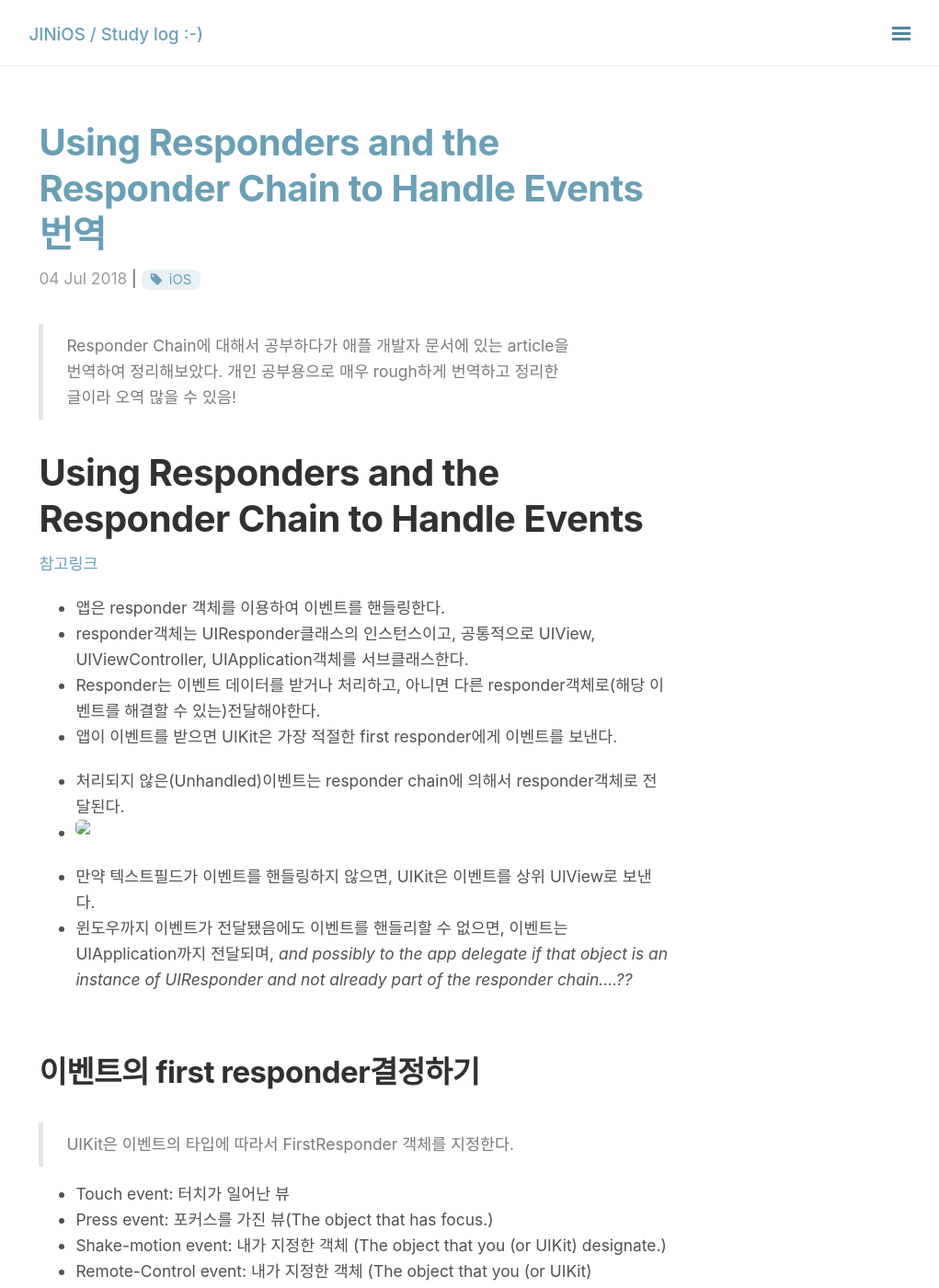
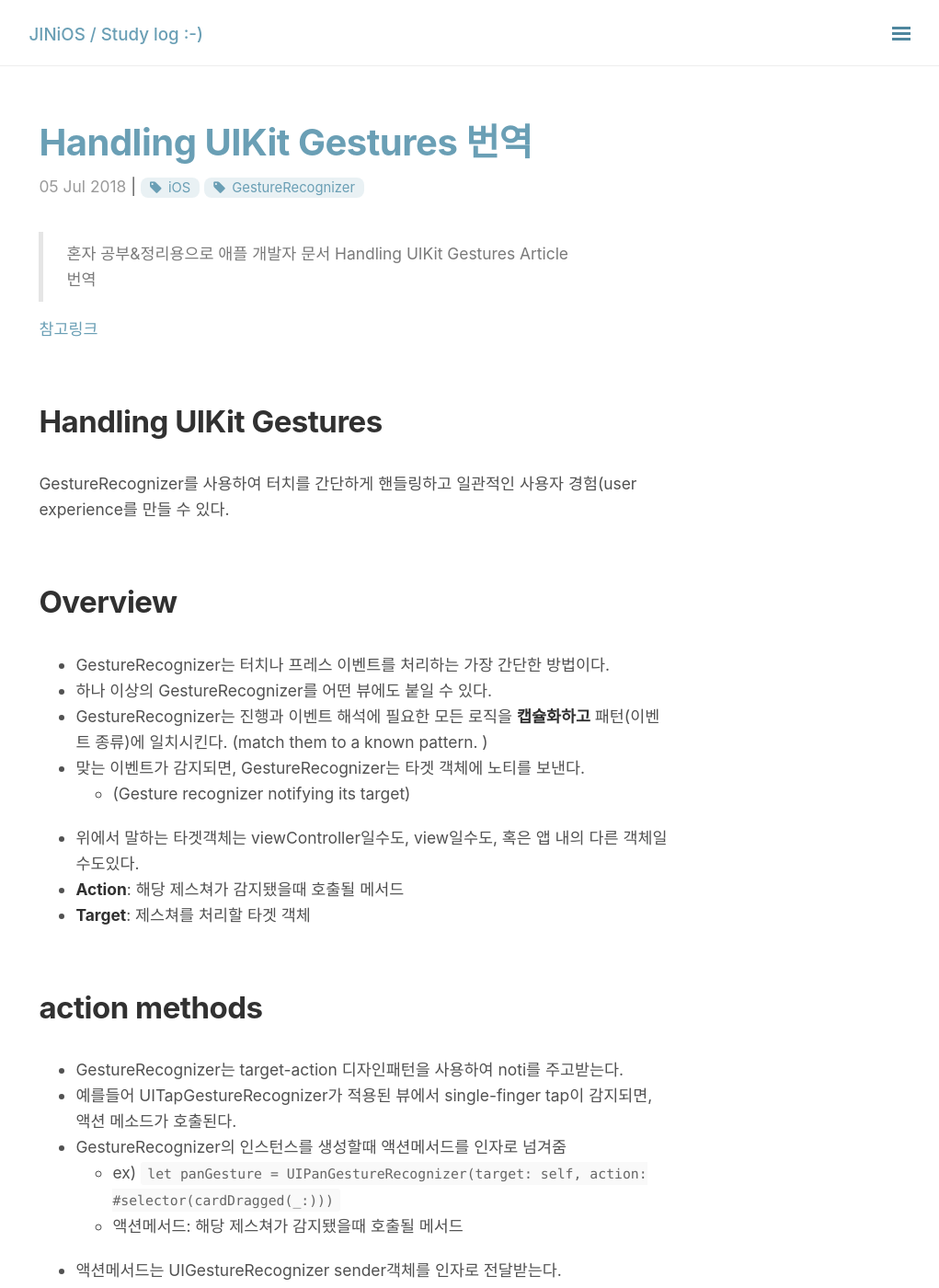
Before and after one commit to jinios/jinios.github.io, a Jekyll site: the page built from index.html, in a window 1280 px wide and 1400 px high. Shown: the whole window at 92% size, without its empty margins (255-1276 px from the left). Built offline with Jekyll 4.4.1, drawn with Linux system fonts in a browser that asks for light colours; nearby versions of some CDN libraries; the list of posts is cut into pages by our own code; comment, search, counter and statistics services are not loaded; some of the changed text lies outside the part shown.

Commit message:
Update posts

```diff
--- /dev/null
+++ b/_posts/iOS/2018-07-05-handling_uikit_gestures.md
@@ -0,0 +1,41 @@
+---
+layout: post
+title: Handling UIKit Gestures 번역
+tags: iOS GestureRecognizer
+categories: iOS
+---
+> 혼자 공부&정리용으로 애플 개발자 문서 Handling UIKit Gestures Article 번역
+
+[참고링크](https://developer.apple.com/documentation/uikit/touches_presses_and_gestures/handling_uikit_gestures)
+
+## Handling UIKit Gestures
+GestureRecognizer를 사용하여 터치를 간단하게 핸들링하고 일관적인 사용자 경험(user experience를 만들 수 있다.
+
+## Overview
+- GestureRecognizer는 터치나 프레스 이벤트를 처리하는 가장 간단한 방법이다.
+- 하나 이상의 GestureRecognizer를 어떤 뷰에도 붙일 수 있다.
+- GestureRecognizer는 진행과 이벤트 해석에 필요한 모든 로직을 **캡슐화하고** 패턴(이벤트 종류)에 일치시킨다. (match them to a known pattern. )
+- 맞는 이벤트가 감지되면, GestureRecognizer는 타겟 객체에 노티를 보낸다.
+  - (Gesture recognizer notifying its target)
+- 위에서 말하는 타겟객체는 viewController일수도, view일수도, 혹은 앱 내의 다른 객체일수도있다.
+- **Action**: 해당 제스쳐가 감지됐을때 호출될 메서드
+- **Target**: 제스쳐를 처리할 타겟 객체
+
+
+## action methods
+- GestureRecognizer는 target-action 디자인패턴을 사용하여 noti를 주고받는다.
+- 예를들어 UITapGestureRecognizer가 적용된 뷰에서 single-finger tap이 감지되면, 액션 메소드가 호출된다.
+- GestureRecognizer의 인스턴스를 생성할때 액션메서드를 인자로 넘겨줌
+  - ex) `let panGesture = UIPanGestureRecognizer(target: self, action: #selector(cardDragged(_:)))`
+  - 액션메서드: 해당 제스쳐가 감지됐을때 호출될 메서드
+- 액션메서드는 UIGestureRecognizer sender객체를 인자로 전달받는다.
+- 해당 sender객체로 제스쳐에 대한 데이터를 얻어올 수 있다.
+
+
+## State property
+- GestureRecognizer의 액션메소드는 제스쳐의 상태에 따라 다른 동작을 하도록 구현할 수 있다.
+- Continuous Gesture
+  - .began
+  - .changed
+  - .ended
+  - .cancelled
```
Also changed, not shown: _posts/mobilecomputing.md (+4 -0 lines), assets/img/post_img/2018-06-27-uiresponderchain.png (added).
